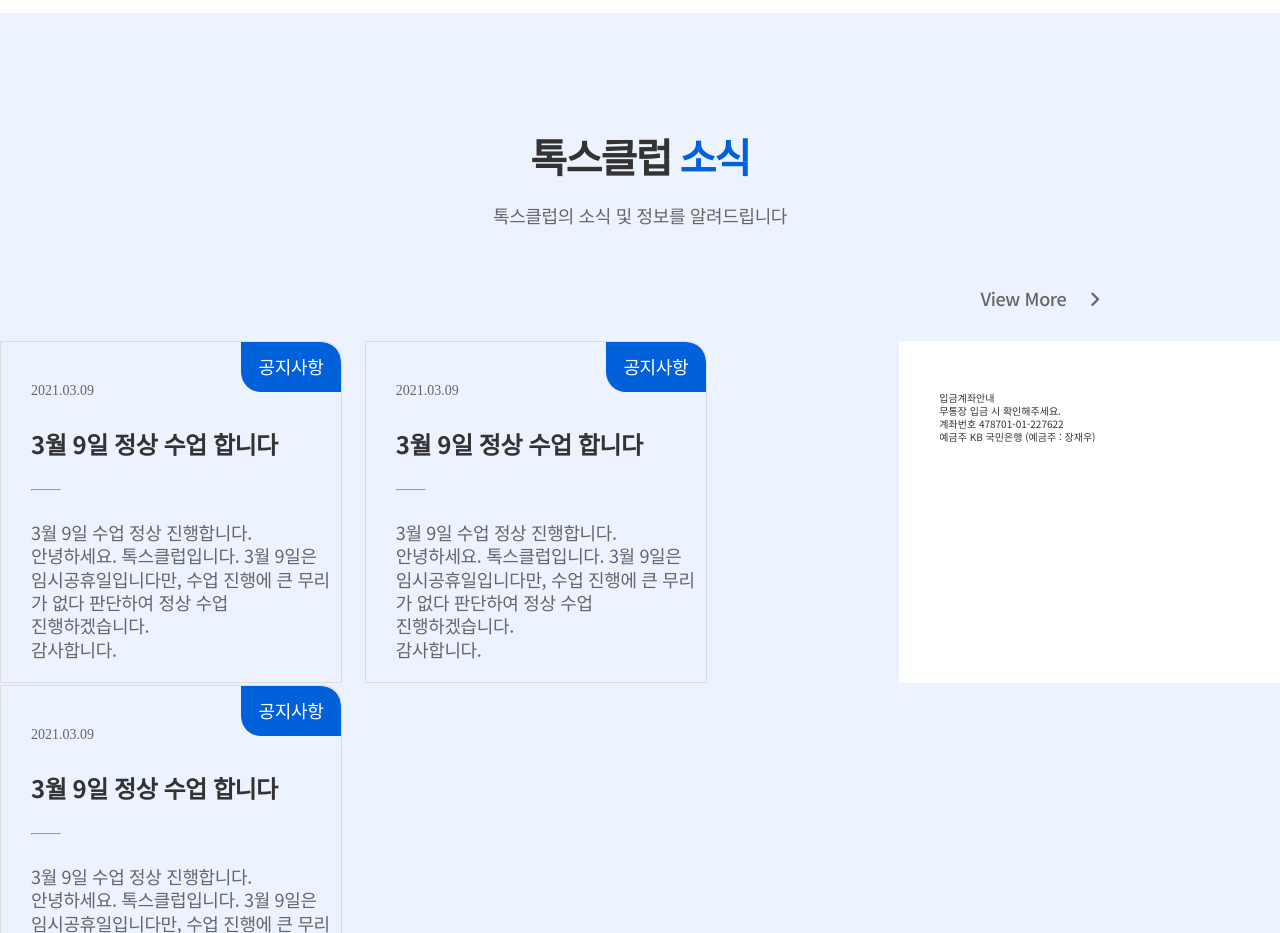
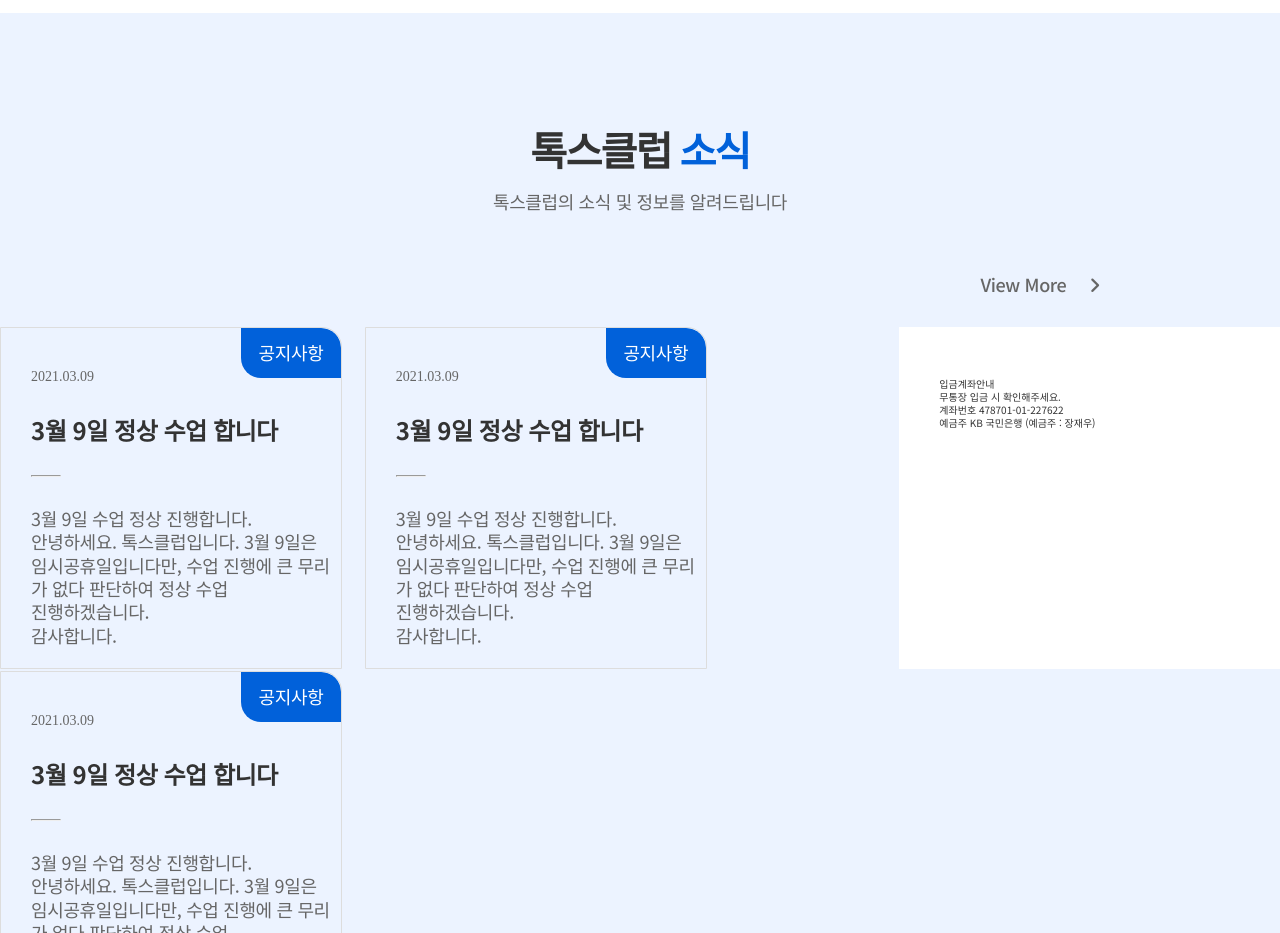
Before and after one commit to pia9322/talksclub, a plain HTML site: page kor/main/index.html in a window 1280 px wide. Shown: the part 6460-7393 px from the top of the page. Drawn offline with nearby package versions, Linux system fonts and the light colour scheme; a web font is replaced by a local one.

Commit message:
reload
reload

```diff
--- a/kor/css/style.scss
+++ b/kor/css/style.scss
@@ -1023,8 +1023,8 @@ body {
                     background-color: #ecf3ff;
 
                     .section_title {
-                        text-align: center;
                         @include font-gmark-bold();
+                        text-align: center; line-height: 1;
                         em {color: $color-100; @include font-gmark-bold();}
                         p { @include sub_text_01();}
                     }
```
Also changed, not shown: kor/css/style.css.
